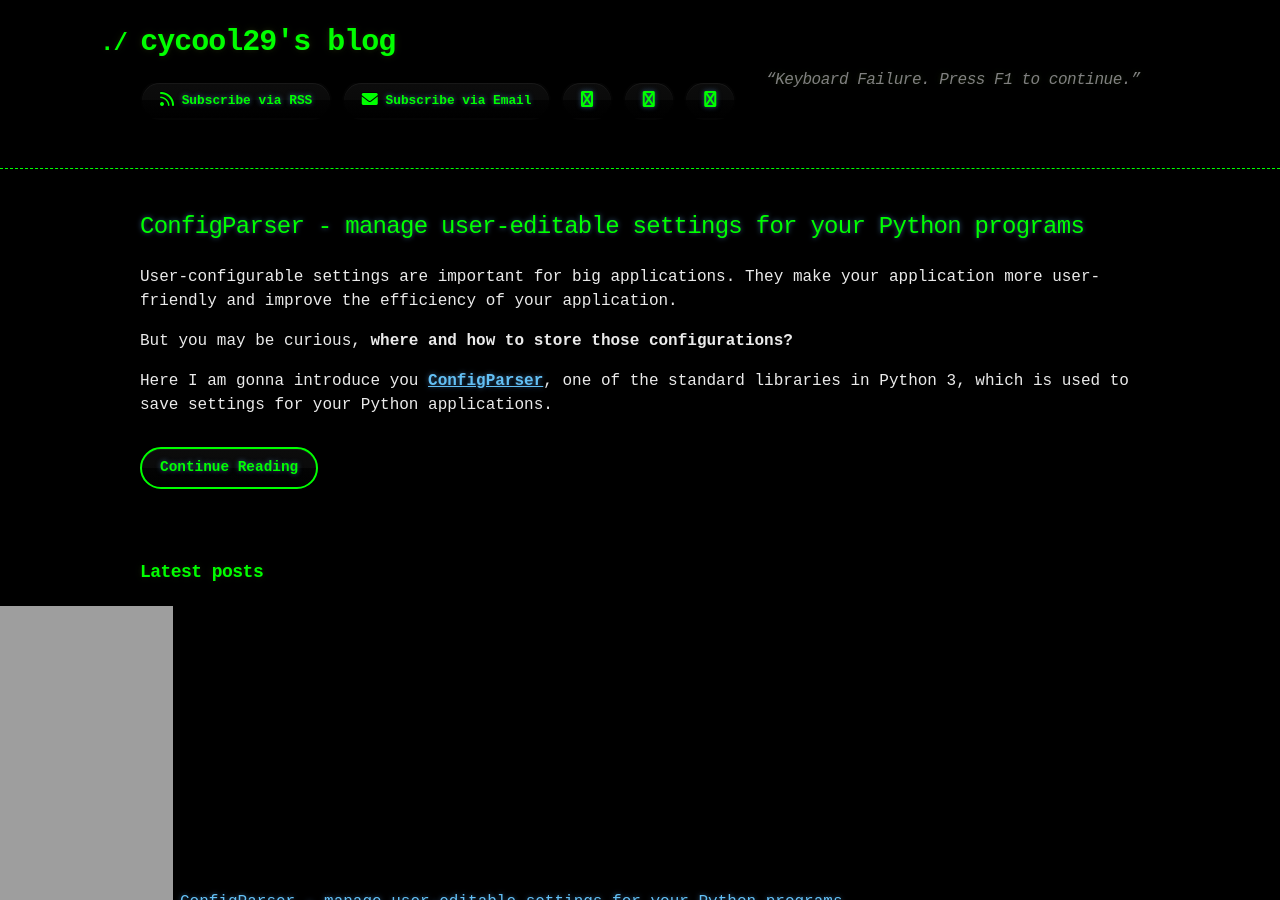
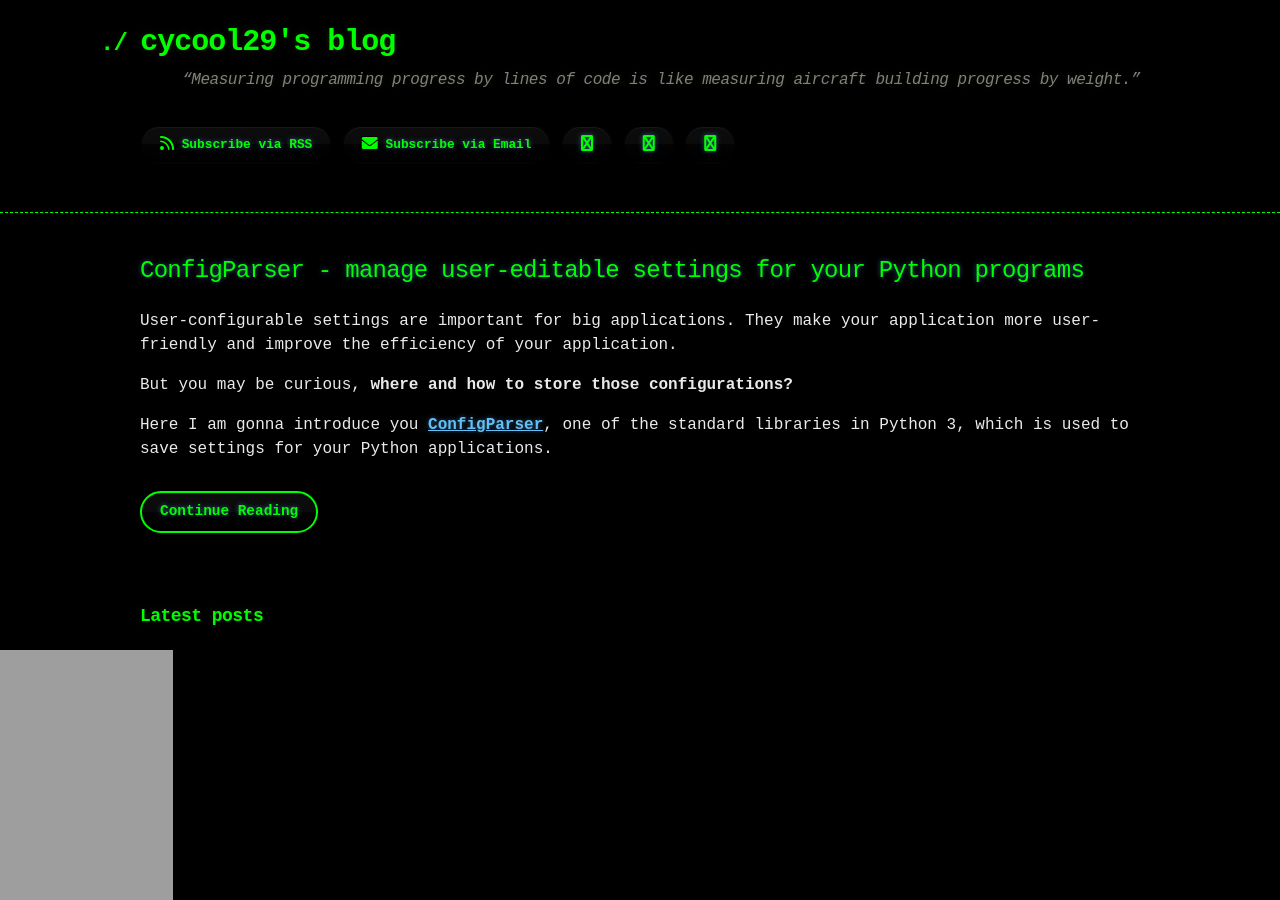
Before and after one commit to cycool29/cycool29.github.io, a Jekyll site: the page built from index.md, in a window 1280 px wide and 900 px high. Built offline with Jekyll 4.4.1, drawn with Linux system fonts in a browser that asks for light colours; a style sheet for code colours, icons or effects is not loaded.

Commit message:
Update quotes

```diff
--- a/_config.yml
+++ b/_config.yml
@@ -1,5 +1,5 @@
 title: cycool29's blog
-description: "“Keyboard Failure. Press F1 to continue.” "
+description: "“Measuring programming progress by lines of code is like measuring aircraft building progress by weight.” "
 bio: A high school student. Intermediate in Python, Git, Bash. Learning JavaScript. He/Him. "
 author: cycool29
 url: https://cycool29.github.io
```
